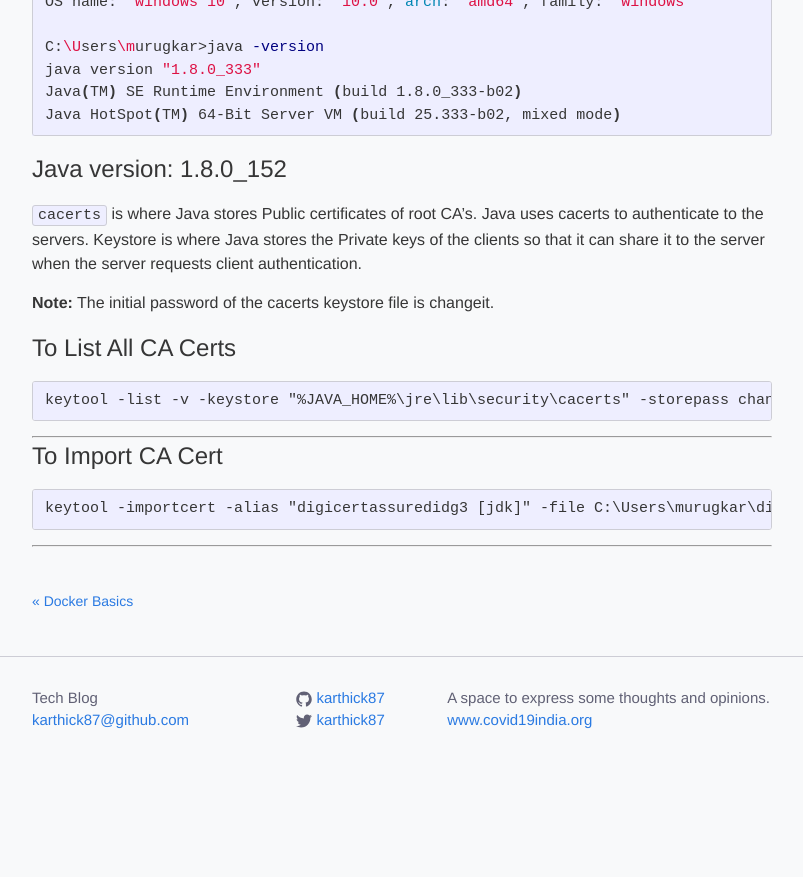
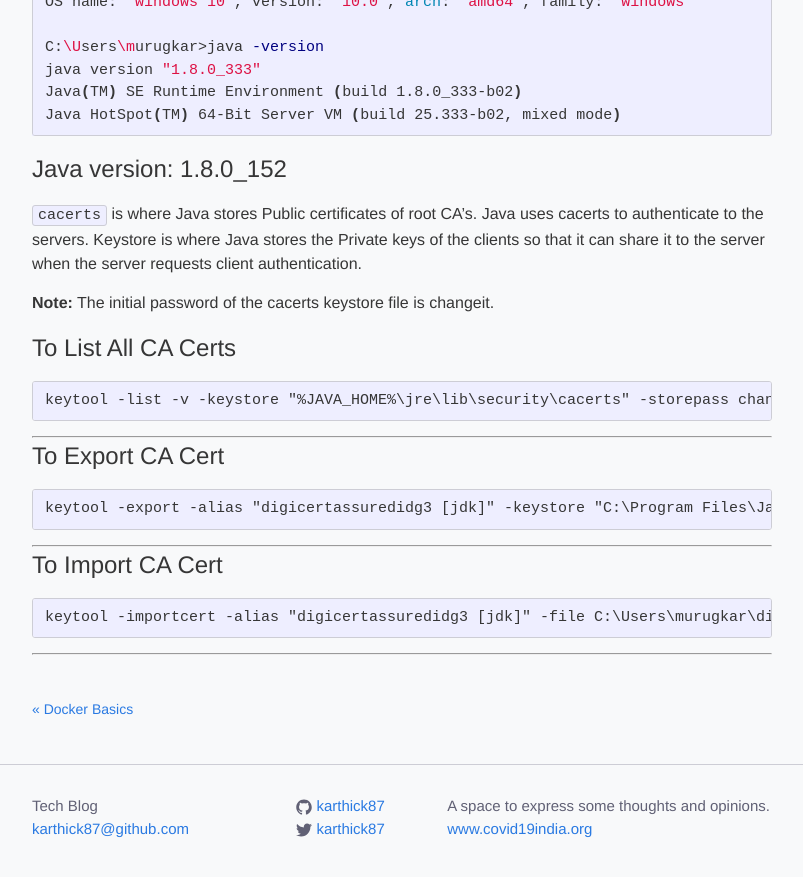
Before and after one commit to karthick87/karthick87.github.io, a Jekyll site: the page built from _posts/2022-08-01-java_installation_windows.md, in a window 1280 px wide and 900 px high, scrolled down 1115 px. Shown: the top 877 px of the window, without its empty margins (238-1041 px from the left). Built offline with Jekyll 4.4.1, drawn with Linux system fonts in a browser that asks for light colours; a script that is not in the unit is left out; before the commit the page ends 1907 px from its top, so only the background shows below that.

Commit message:
Update 2022-08-01-java_installation_windows.md

````diff
--- a/_posts/2022-08-01-java_installation_windows.md
+++ b/_posts/2022-08-01-java_installation_windows.md
@@ -60,6 +60,11 @@ Java HotSpot(TM) 64-Bit Server VM (build 25.333-b02, mixed mode)
 keytool -list -v -keystore "%JAVA_HOME%\jre\lib\security\cacerts" -storepass changeit
 ```
 ---
+# To Export CA Cert
+```cmd
+keytool -export -alias "digicertassuredidg3 [jdk]" -keystore "C:\Program Files\Java\jdk1.8.0_333\jre\lib\security\cacerts" -rfc -file C:\Users\murugkar\digi_cert
+```
+---
 # To Import CA Cert
 ```cmd
 keytool -importcert -alias "digicertassuredidg3 [jdk]" -file C:\Users\murugkar\digi_cert -keystore "C:\Program Files\Java\jdk1.8.0_152\jre\lib\security\cacerts"
````
